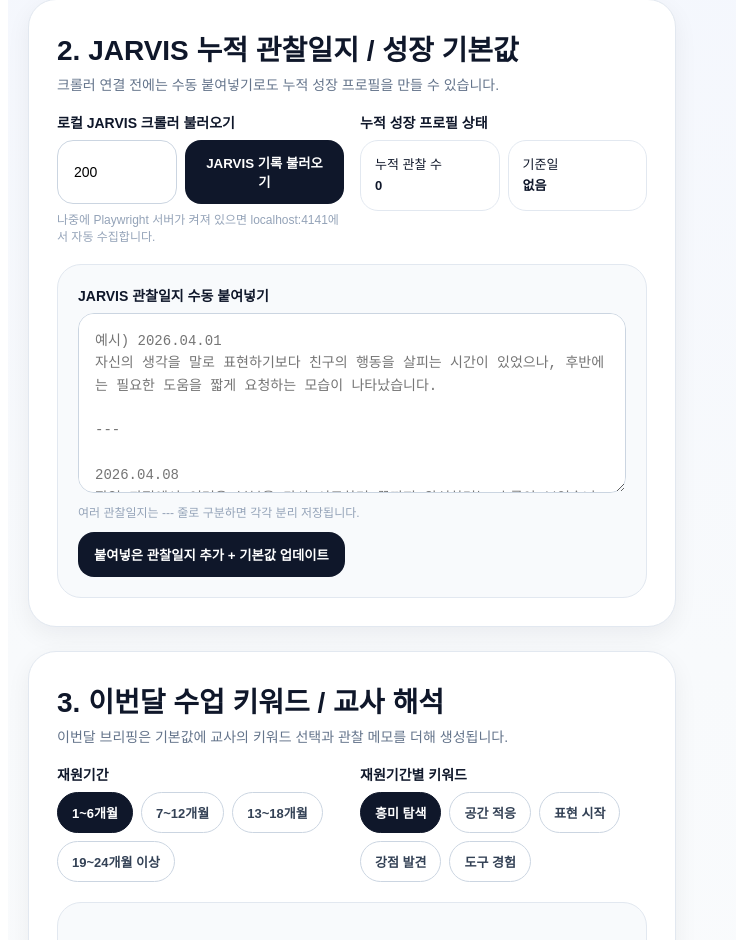
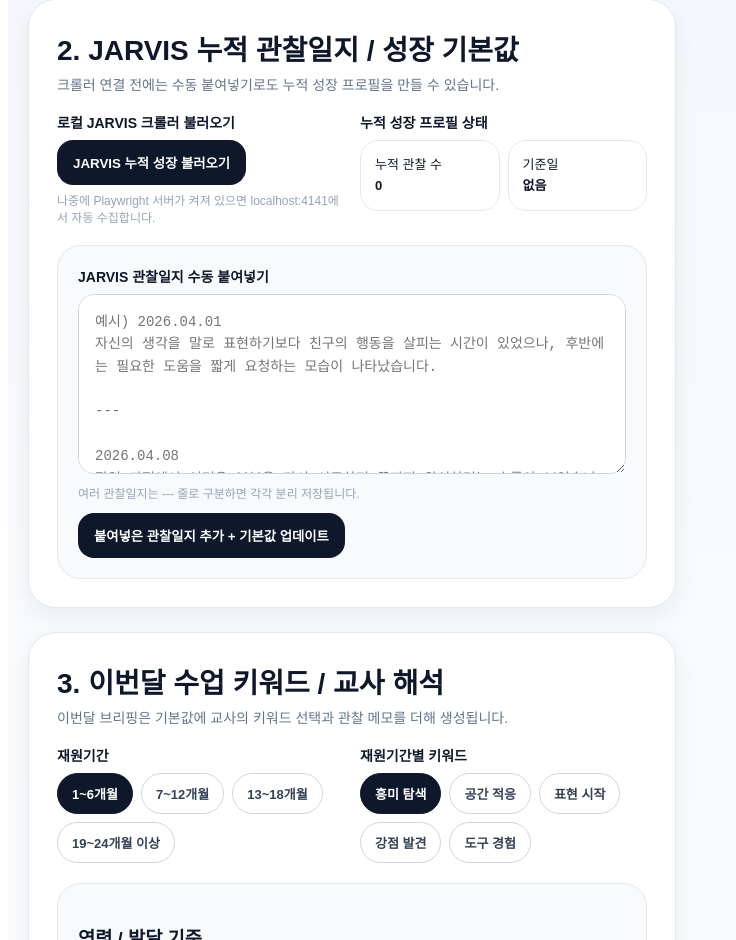
Before and after one commit to jaradaboys/jarada-briefing-2, a React (Vite) app: page / in a window 1280 px wide. Shown: the part 1218-2158 px from the top of the page, without its empty margins (0-736 px from the left). Built offline with nearby package versions, Linux system fonts and the light colour scheme.

Commit message:
Update App.jsx

```diff
--- a/src/App.jsx
+++ b/src/App.jsx
@@ -1915,10 +1915,11 @@ alert(`${incoming.length}개의 JARVIS 관찰일지를 불러왔고, 기본값
 
               <div style={styles.row}>
                 <Field label="로컬 JARVIS 크롤러 불러오기" hint="나중에 Playwright 서버가 켜져 있으면 localhost:4141에서 자동 수집합니다.">
-                  <div style={{ display: "flex", gap: 8 }}>
-                    <input type="number" min="1" max="100" style={{ ...styles.input, maxWidth: 120 }} value={crawlerLimit} onChange={(event) => setCrawlerLimit(Number(event.target.value || 12))} />
-                    <button style={styles.primaryBtn} onClick={fetchJarvisByCrawler}>{crawlerLoading ? "불러오는 중..." : "JARVIS 기록 불러오기"}</button>
-                  </div>
+               <div style={{ display: "flex", gap: 8, flexWrap: "wrap" }}>
+  <button style={styles.primaryBtn} onClick={fetchJarvisByCrawler}>
+    {crawlerLoading ? "불러오는 중..." : "JARVIS 누적 성장 불러오기"}
+  </button>
+</div>
                   {crawlerError && <div style={{ color: "#b91c1c", marginTop: 10 }}>{crawlerError}</div>}
                 </Field>
 
```
